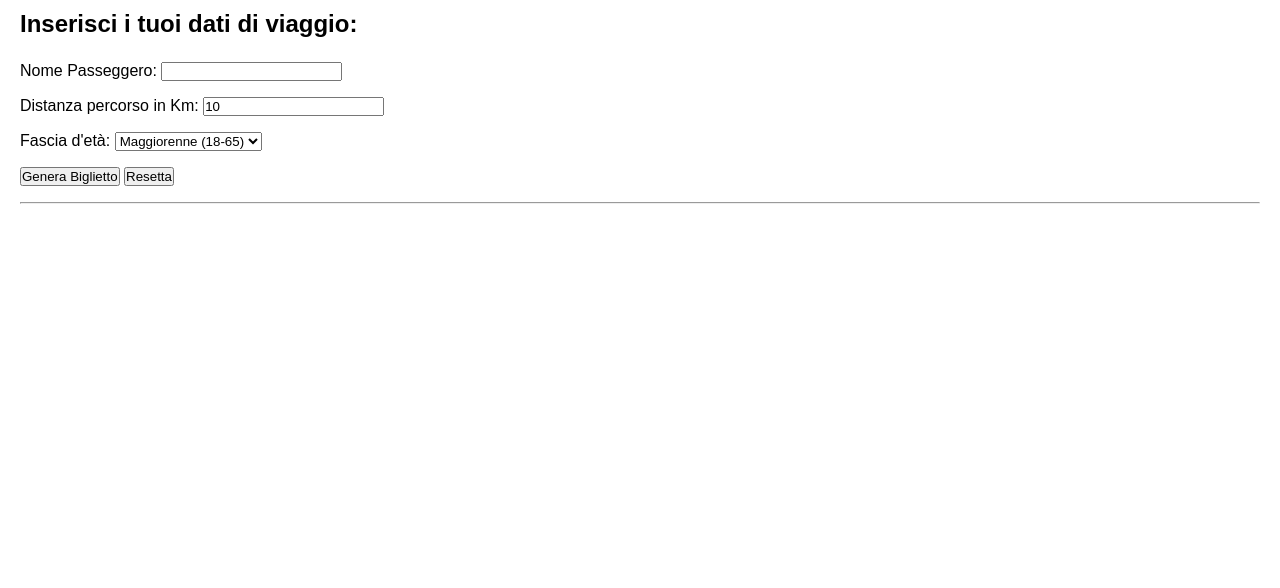
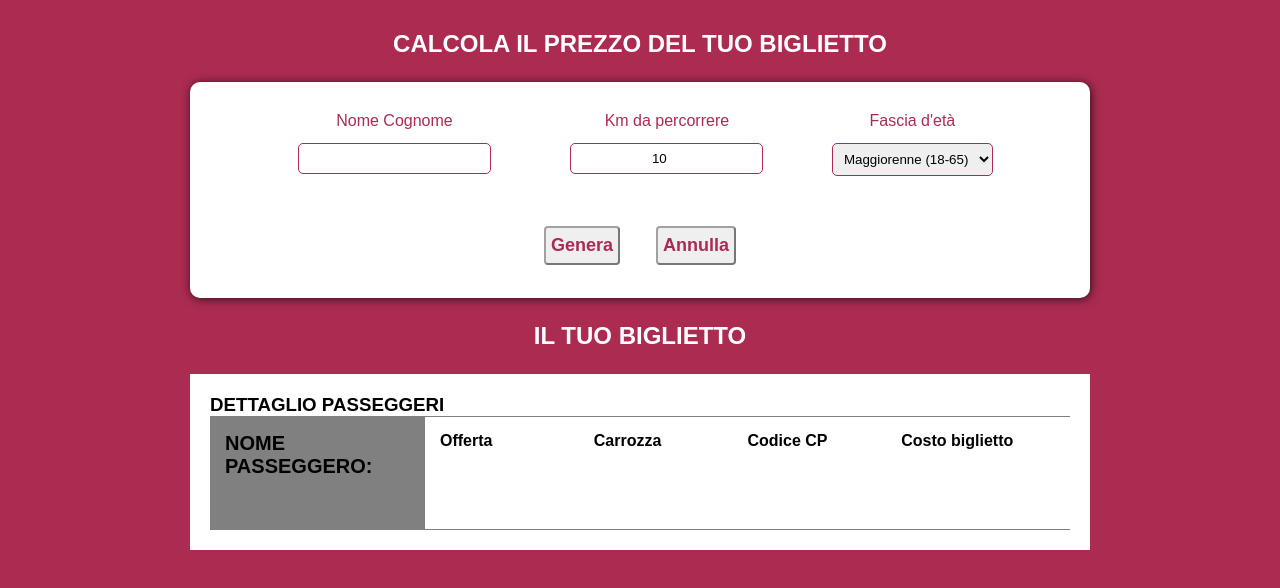
Before and after one commit to marcoche88/js-biglietto-treno-form, a plain HTML site: page index.html in a window 1280 px wide. Drawn offline with Linux system fonts and the light colour scheme.

Commit message:
script random cp code + style html-css

```diff
--- a/css/style.css
+++ b/css/style.css
@@ -6,17 +6,113 @@
 
 body {
     font-family: sans-serif;
-    margin: 10px 20px;
+    background-color: rgb(171, 43, 81);
+    padding: 30px;
+}
+
+.font-white {
+    color: white;
+}
+
+.text-center {
+    text-align: center;
 }
 
 .mb-3 {
     margin-bottom: 1em;
 }
 
+.mt-3 {
+    margin-top: 1em;
+}
+
+.mt-4 {
+    margin-top: 1.5em;
+}
+
+/* sezione form genera biglietto*/
+
+.container-top {
+    max-width: 900px;
+    margin: 10px auto;
+    background-color: white;
+    padding: 30px 70px 15px 70px;
+    border-radius: 10px;
+    box-shadow: 1px 1px 10px rgb(0, 0, 0, 0.7);
+}
+
+.row {
+    display: flex;
+}
+
+.row-button {
+    display: flex;
+    justify-content: center;
+}
+
+label {
+    color: rgb(171, 43, 81);
+}
+
+input, select {
+    padding: 7px;
+    border: 1px solid rgb(171, 43, 81);
+    border-radius: 5px;
+}
+
 button {
     cursor: pointer;
+    margin: 1em;
+    padding: 7px 5px;
+    font-size: 18px;
+    font-weight: bold;
+    color: rgb(171, 43, 81);
+    border-radius: 4px;
+    border-color: rgba(0, 0, 0, 0.5);
 }
+
+button:active {
+    border-color: rgb(171, 43, 81);
+    opacity: 0.8;
+}
+
+/* sezione biglietto hidden */
 
 .hidden {
     visibility: hidden;
 }
+
+.container-bottom {
+    max-width: 900px;
+    margin: 10px auto;
+    background-color: white;
+    padding: 20px;
+}
+
+.row-ticket {
+    display: flex;
+    border-top: 1px solid rgb(128, 128, 128);
+    border-bottom: 1px solid rgb(128, 128, 128);
+}
+
+.col-left {
+    background-color: rgb(128, 128, 128);
+    font-weight: bold;
+    font-size: 20px;
+    flex-basis: 25%;
+    padding: 15px;
+}
+
+.col-right {
+    display: flex;
+    flex-basis: 75%;
+    padding: 15px;
+}
+
+.col-right .col {
+    flex-basis: 25%;
+}
+
+.col .ticket-info {
+    margin-top: 4em;
+}
--- a/index.html
+++ b/index.html
@@ -10,36 +10,66 @@
 </head>
 
 <body>
-    <h2 class="mb-3">Inserisci i tuoi dati di viaggio:</h2>
+    <!-- sezione form genera biglietto -->
+    <h2 class="mb-3 font-white text-center">CALCOLA IL PREZZO DEL TUO BIGLIETTO</h2>
+    <section class="container-top text-center">
+        <div class="row">
             <div class="mb-3">
-        <label for="name">Nome Passeggero: </label>
-        <input type="text" id="name">
+                <label for="name">Nome Cognome</label>
+                <input type="text" id="name" class="mt-3 text-center">
             </div>
             <div class="mb-3">
-        <label for="km">Distanza percorso in Km: </label>
-        <input type="number" id="km" value="10" min="10" step="5">
+                <label for="km" class="mb-3">Km da percorrere</label>
+                <input type="number" id="km" value="10" min="10" step="5" class="mt-3 text-center">
             </div>
             <div class="mb-3">
-        <label for="age">Fascia d'età: </label>
-        <select id="age">
+                <label for="age" class="mb-3">Fascia d'età</label>
+                <select id="age" class="mt-3">
                     <option value="min">Minorenne (1-17)</option>
                     <option selected value="maj">Maggiorenne (18-65)</option>
                     <option value="over65">Over 65 anni</option>
                 </select>
             </div>
-    <div class="mb-3">
-        <button type="button" id="button">Genera Biglietto</button>
-        <button type="button" id="reset-button">Resetta</button>
         </div>
 
-    <hr class="mb-3">
-    <section id="ticket-section" class="hidden">
-        <h2 class="mb-3">Il tuo biglietto</h2>
-        <p><strong>Nome Passeggero: </strong><span id="pass-name" class="ticket-info"></span></p>
-        <p><strong>Offerta: </strong><span id="discount-element" class="ticket-info"></span></p>
-        <p><strong>Carrozza: </strong><span id="car" class="ticket-info"></span></p>
-        <p><strong>Codice Treno: </strong><span id="train-code" class="ticket-info"></span></p>
-        <p><strong>Prezzo del Biglietto: </strong><span id="ticket-price" class="ticket-info"></span></p>
+        <!-- button del form -->
+        <div class=" row-button mt-3">
+            <button type="button" id="button">Genera</button>
+            <button type="button" id="reset-button">Annulla</button>
+        </div>
+    </section>
+
+    <!-- sezione biglietto hidden -->
+    <section id="ticket-section" class="mt-4">
+        <h2 class="mb-3 font-white text-center">IL TUO BIGLIETTO</h2>
+
+        <div class="container-bottom">
+            <h3>DETTAGLIO PASSEGGERI</h3>
+            <div class="row-ticket">
+                <div class="col-left">
+                    <p>NOME PASSEGGERO:</p>
+                    <p id="pass-name" class="ticket-info mt-3"></p>
+                </div>
+                <div class="col-right">
+                    <div class="col">
+                        <p><strong>Offerta</strong></p>
+                        <p id="discount-element" class="ticket-info"></p>
+                    </div>
+                    <div class="col">
+                        <p><strong>Carrozza</strong></p>
+                        <p id="car" class="ticket-info"></p>
+                    </div>
+                    <div class="col">
+                        <p><strong>Codice CP</strong></p>
+                        <p id="train-code" class="ticket-info"></p>
+                    </div>
+                    <div class="col">
+                        <p><strong>Costo biglietto</strong></p>
+                        <p id="ticket-price" class="ticket-info"></p>
+                    </div>
+                </div>
+            </div>
+        </div>
     </section>
     <script src="./js/script.js"></script>
 </body>
--- a/js/script.js
+++ b/js/script.js
@@ -80,7 +80,7 @@ button.addEventListener("click", function () {
     passName.innerHTML = userNameValue;
     discountElement.innerHTML = discount;
     car.innerHTML = Math.floor(Math.random() * 12) + 1;
-    trainCode.innerHTML = "9294";
+    trainCode.innerHTML = Math.floor(Math.random() * (10000 - 9000)) + 9000;
     ticketPrice.innerHTML = price;
 
     // visualizzare biglietto su pagina
```
Lines whose indentation alone changed are shown as unchanged.
